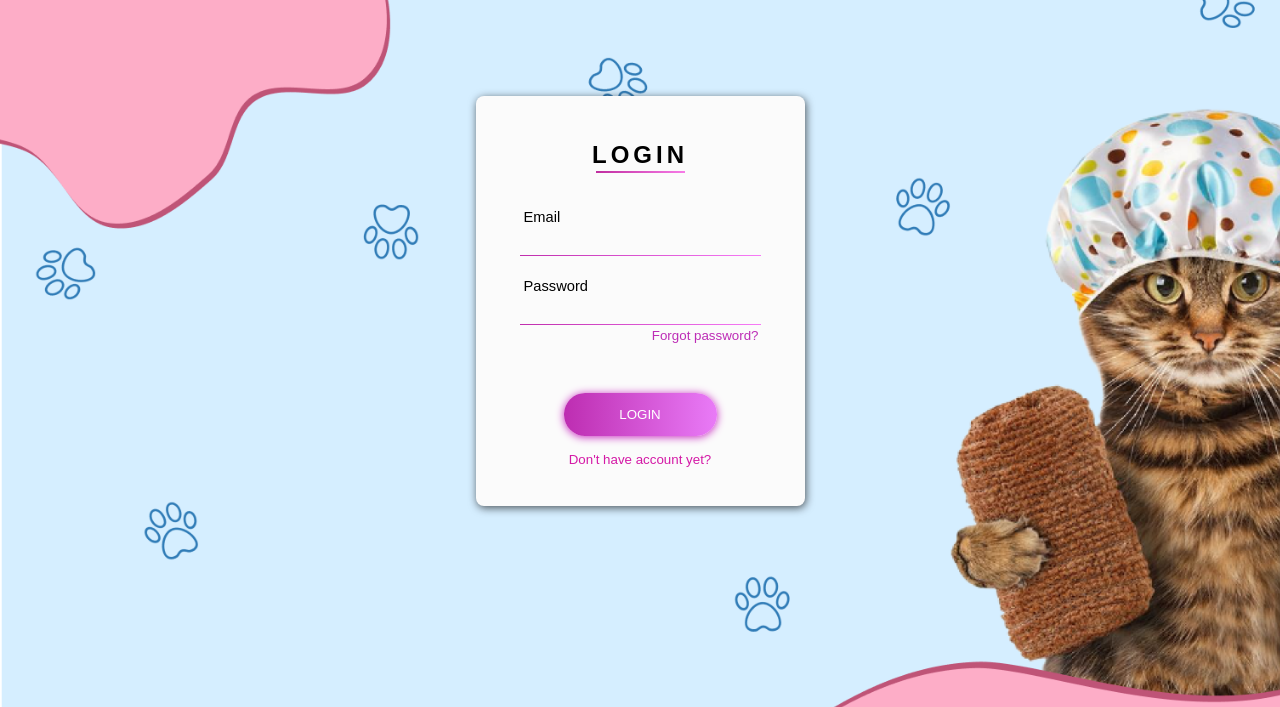
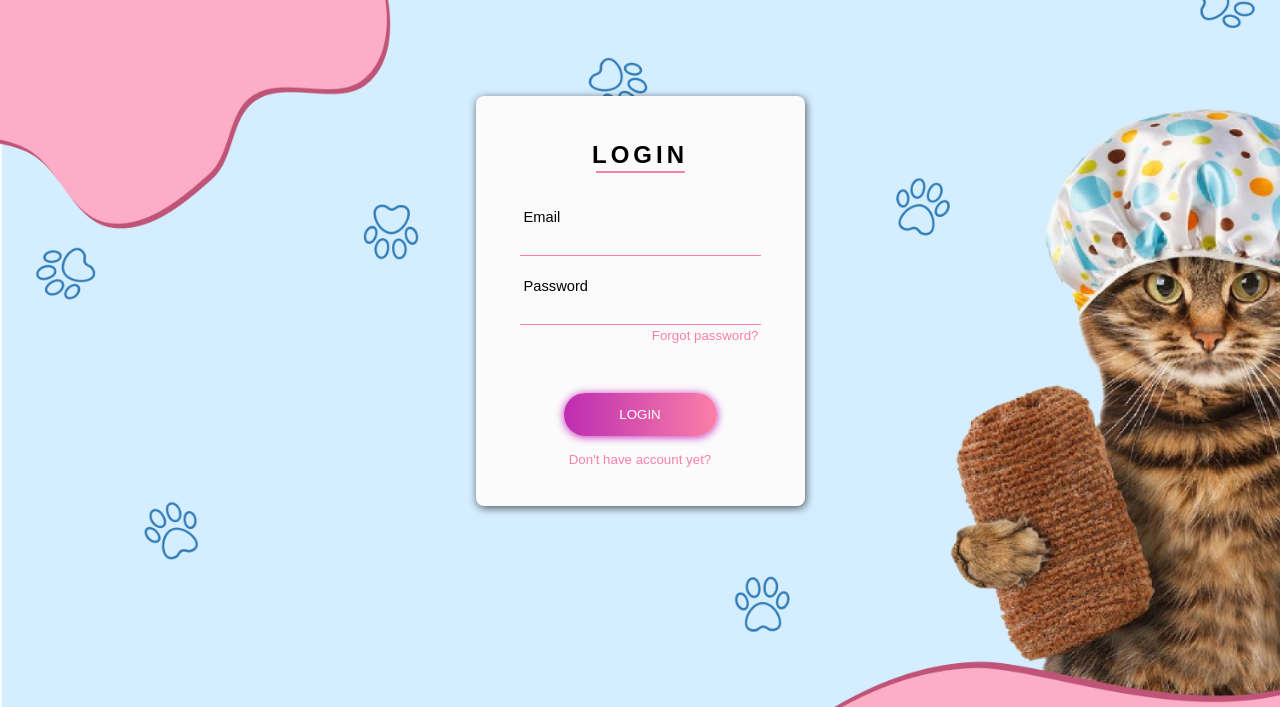
Before and after one commit to oceanversace/darkroastcoffee, a PHP site: page /login-rev.php in a window 1280 px wide. Shown: the top 707 px of the page. Run offline with PHP 8.4, Linux system fonts and the light colour scheme; a stand-in replaces the project's code that opens the database connection.

Commit message:
Update login-rev.php

```diff
--- a/login-rev.php
+++ b/login-rev.php
@@ -39,7 +39,7 @@
       		text-align: center;
 		}
 		.underline-title {
-          background: -webkit-linear-gradient(right, #f77be7, #c02ea0);
+      		background: -webkit-linear-gradient(right, #fa80a7, #fa80a7);
       		height: 2px;
       		margin: -1.1rem auto 0 auto;
       		width: 89px;
@@ -52,7 +52,7 @@
     		font-size: 11pt;
 		}
 		#forgot-pass {
-        color: #bd2db6;
+    		color: #fa80a7;
     		font-family: "Raleway", sans-serif;
     		font-size: 10pt;
     		margin-top: 3px;
@@ -64,7 +64,7 @@
     		flex-direction: column;
 		}
 		.form-border {
-        background: -webkit-linear-gradient(right, #f77bf7, #c02ead);
+    		background: -webkit-linear-gradient(right, #fa80a7, #fa80a7);
     		height: 1px;
     		width: 100%;
 		}
@@ -75,14 +75,14 @@
     		padding-top: 14px;
 		}
 		#signup {
-        color: #d419a6;
+    		color: #fa80a7;
     		font-family: "Raleway", sans-serif;
     		font-size: 10pt;
     		margin-top: 16px;
     		text-align: center;
 		}
 		#submit-btn {
-        background: -webkit-linear-gradient(right, #e97bf7, #bd2db1);
+    		background: -webkit-linear-gradient(right, #fa80a7, #bd2db1);
     		border: none;
     		border-radius: 21px;
     		box-shadow: 0px 1px 8px #c624be;
```
Lines whose indentation alone changed are shown as unchanged.
